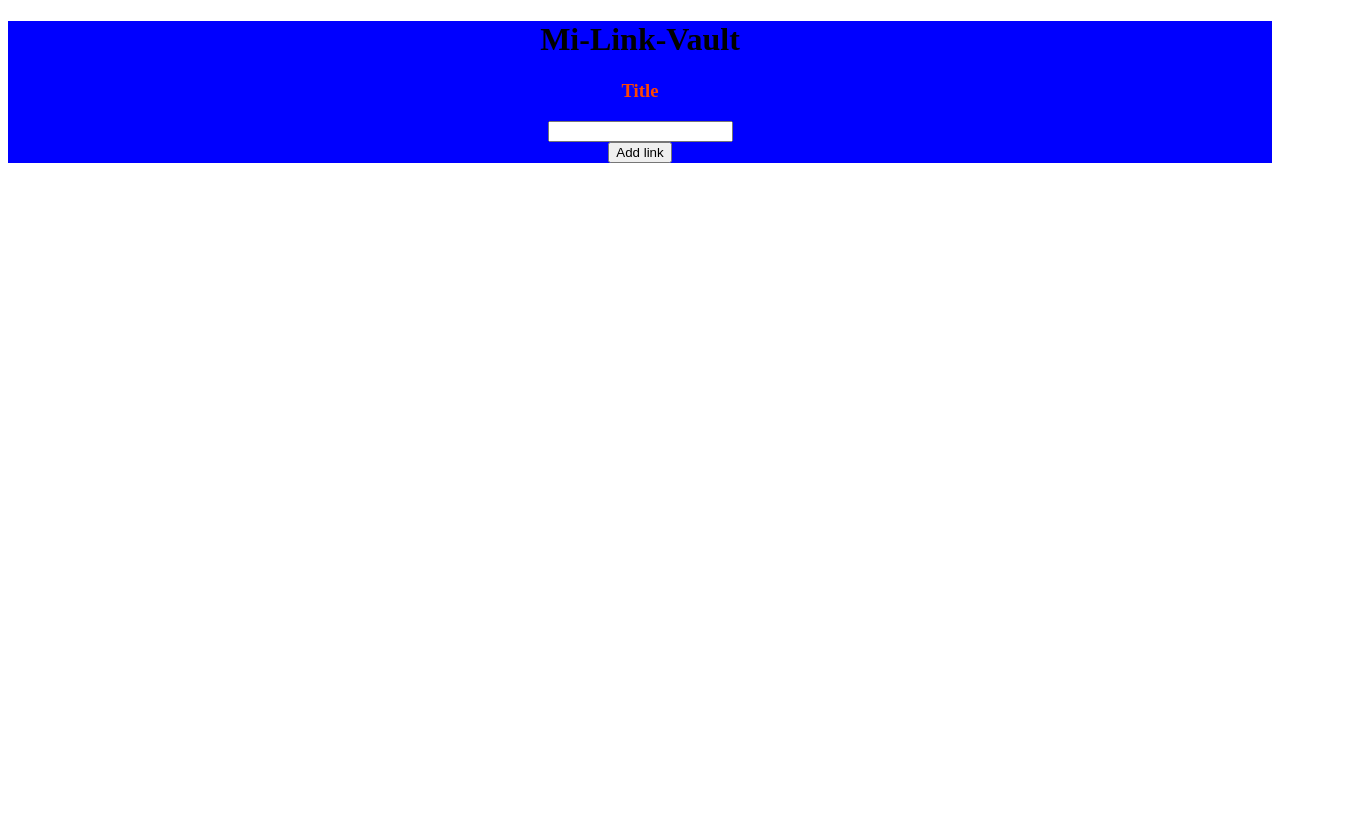
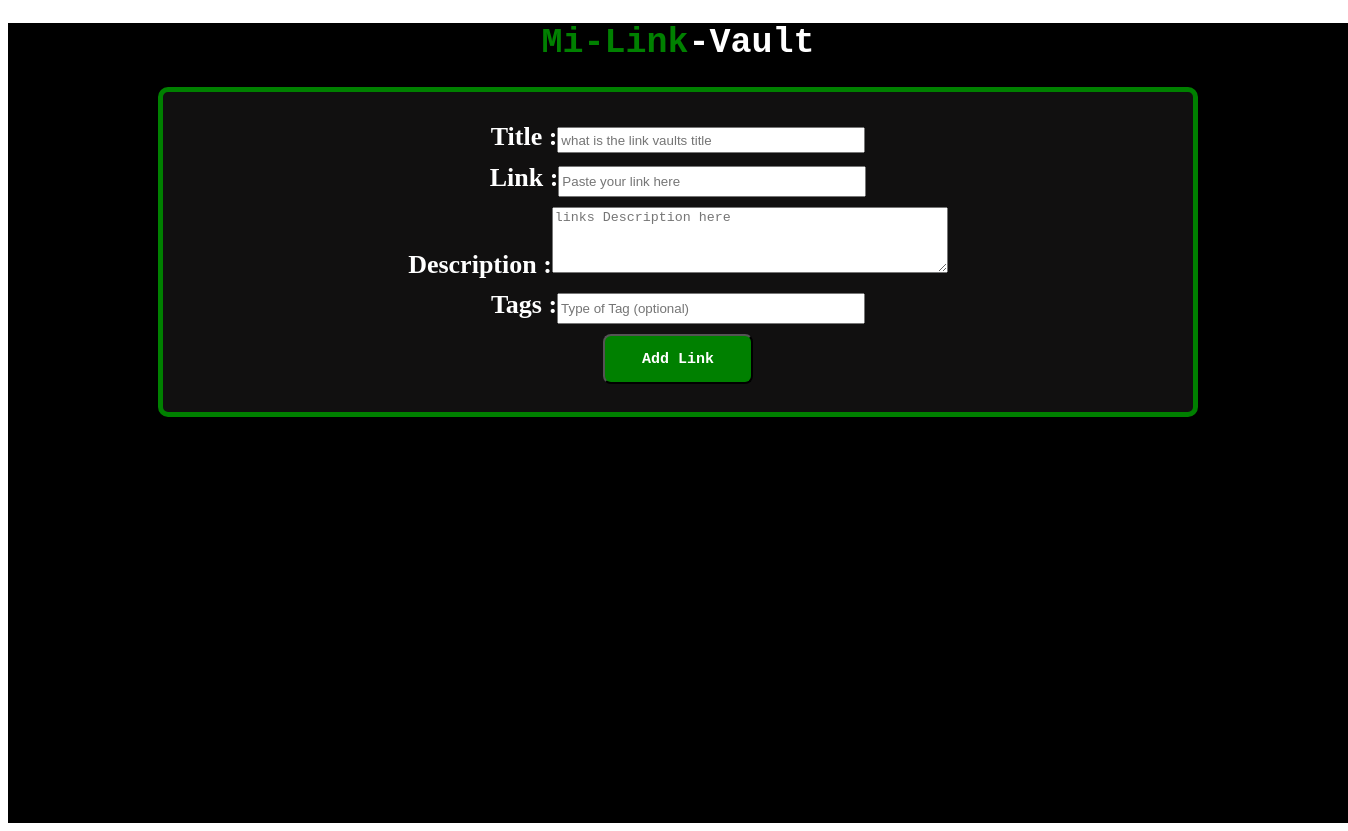
Before and after one commit to Qhathizwe/my-link-vault, a React (Vite) app: page / in a window 1280 px wide. Shown: the whole page, 1348 px wide, since content can reach past the window. Before the commit the page ends 800 px from the top, so only its background shows below. Built offline with nearby package versions, Linux system fonts and the light colour scheme.

Commit message:
interface alterations

```diff
--- a/src/App.css
+++ b/src/App.css
@@ -0,0 +1,59 @@
+.App{
+    text-align: center;
+    width: 1340px;
+    height: 800px;
+    background-color: black;
+    color: white;
+}
+h1{
+    color: green;
+    font-size: 35px;
+    font-family: 'Courier New', Courier, monospace;
+
+}
+span{
+    color: white;
+}
+.Vault-Container{
+    display: flex;
+    flex-direction: column;
+    gap: 30px;
+    height: 40%;
+    align-content: center;
+    border: 5px solid green;
+    border-radius: 10px;
+    background-color:rgba(27, 25, 25, 0.651);
+    margin-left: 150px;
+    margin-right: 150px;
+}
+.Vault-inputs{
+    margin-top: 30px;
+    display: flex;
+    flex-direction: column;
+    gap: 10px
+}
+label{
+    font-size: 26px;
+    font-weight: bolder;
+    font-family: cursive;
+}
+input{
+    width: 300px;
+    height: 25px;
+}
+.description-textA{
+    width: 390px;
+    height: 60px
+}
+.btn-add{
+    width: 150px;
+    height: 50px;
+    border-radius: 8px;
+    background-color: green;
+    align-self: center;
+    font-size: 15px;
+    cursor: pointer;
+    color: white;
+    font-family: monospace;
+    font-weight: bold;
+}
--- a/src/App.tsx
+++ b/src/App.tsx
@@ -1,12 +1,40 @@
-import Vault from './components/front_end/Vault'
 import './App.css'
 
 function App() {
 
-
   return (
     <>
-      <Vault  />
+    <div className={'App'}>
+      <h1>Mi-Link<span>-Vault</span></h1>
+
+      <div className={'Vault-Container'}>
+        <div className={'Vault-inputs'}>
+
+            <div className={'title-input'}>
+            <label>Title :</label>
+            <input type='text' alt='title' placeholder='what is the link vaults title'  style={{width: '300px', height: '20px'}}/>
+            </div>
+
+            <div className={'link-input'}>
+            <label>Link :</label>
+            <input type='text' alt='Link' placeholder='Paste your link here' />
+            </div>
+
+            <div className={'Description-input'}>
+            <label >Description :</label>
+            <textarea placeholder='links Description here ' className='description-textA'></textarea>
+            </div>
+
+            <div className={'Tags-input'}>
+            <label>Tags :</label>
+            <input type='text' alt='Tags' placeholder='Type of Tag (optional)' />
+            </div>
+
+            <button className='btn-add'>Add Link</button>
+
+        </div>
+      </div>
+    </div>
     </>
   )
 }
--- a/src/components/front_end/Vault.module.css
+++ /dev/null
@@ -1,4 +0,0 @@
-.MainContainer{
-    text-align: center;
-    background-color: blue;
-}
--- a/src/components/front_end/Vault.tsx
+++ /dev/null
@@ -1,20 +0,0 @@
-import styles from './Vault.module.css'
-
-const Vault = () => {
-  return (
-    <div className={styles.MainContainer}>
-      <h1 className={styles.Logo}>Mi-Link-Vault</h1>
-
-      <div className={styles.TitleContainer}>
-        <h3 style={{color:'orangered'}}>Title</h3>
-        <input type={'Text'}/>
-      </div>
-
-      <button className={styles.btnAdd}>Add link</button>
-
-
-    </div>
-  )
-}
-
-export default Vault
```
